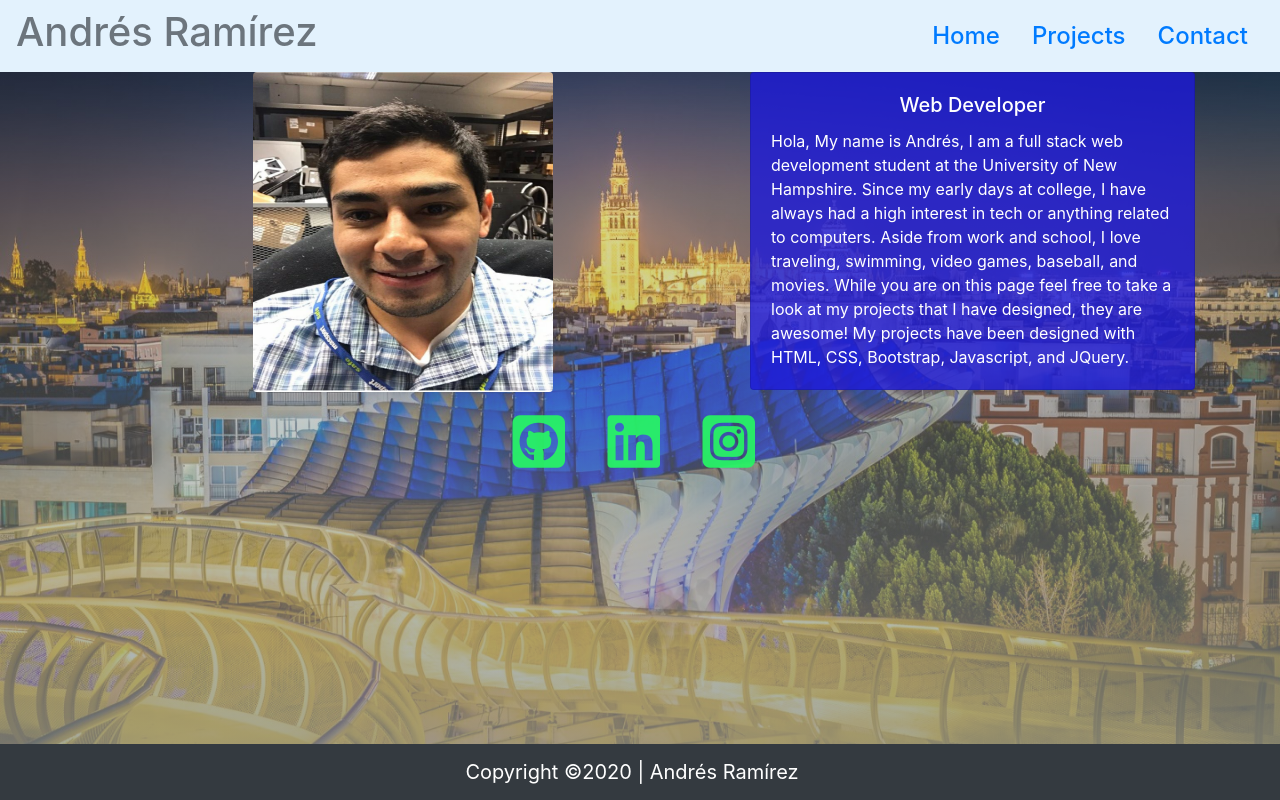
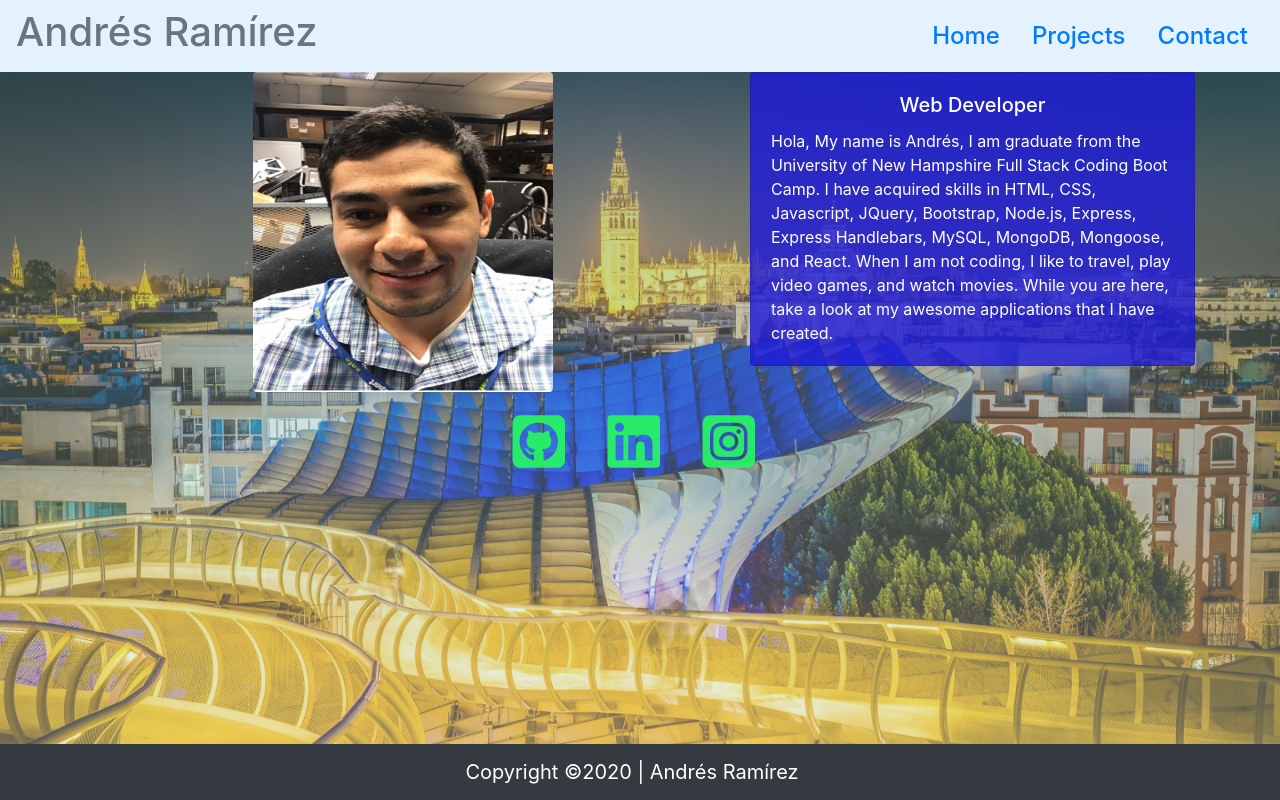
Before and after one commit to ARam2142/React-Portfolio, a React (Create React App) app: page / in a window 1280 px wide. Built offline with nearby package versions, Linux system fonts and the light colour scheme.

Commit message:
update intro in home page

```diff
--- a/src/App.css
+++ b/src/App.css
@@ -8,8 +8,8 @@
 body {
   background-image:
   linear-gradient(
-      rgba(60, 68, 46, 0.082),
-      rgba(137, 145, 144, 0.801)
+      rgba(71, 119, 91, 0.384),
+      rgba(212, 233, 230, 0.356)
 
       ),
      url('./img/sevillapic.jpeg');
--- a/src/components/home/Home.js
+++ b/src/components/home/Home.js
@@ -26,11 +26,11 @@ class Home extends Component {
                             >
                                 <div className="card-body">
                                     <h5 className="card-title text-center">Web Developer</h5>
-                                    <p className="card-text">Hola, My name is Andrés, I am a full stack web development student at the University of New Hampshire.
-                                    Since my early days at college, I have always had a high interest in tech or anything related to computers.
-                                    Aside from work and school, I love traveling, swimming, video games, baseball, and movies.
-                                    While you are on this page feel free to take a look at my projects that I have designed, they are awesome!
-                                    My projects have been designed with HTML, CSS, Bootstrap, Javascript, and JQuery.</p>
+                                    <p className="card-text">Hola, My name is Andrés, I am graduate from the University of New Hampshire Full Stack Coding Boot Camp.
+                                    I have acquired skills in HTML, CSS, Javascript, JQuery, Bootstrap, Node.js, Express, Express Handlebars, MySQL, MongoDB, Mongoose, and React.
+                                    When I am not coding, I like to travel, play video games, and watch movies. While you are here, take a look at my awesome applications that I have created.
+
+                                    </p>
                                 </div>
                             </div>
                         </div>
```
